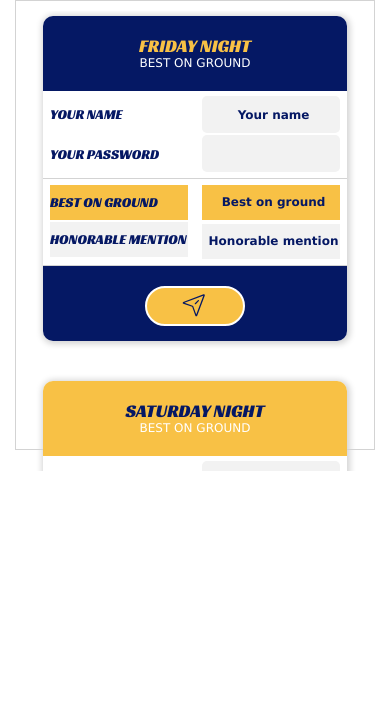
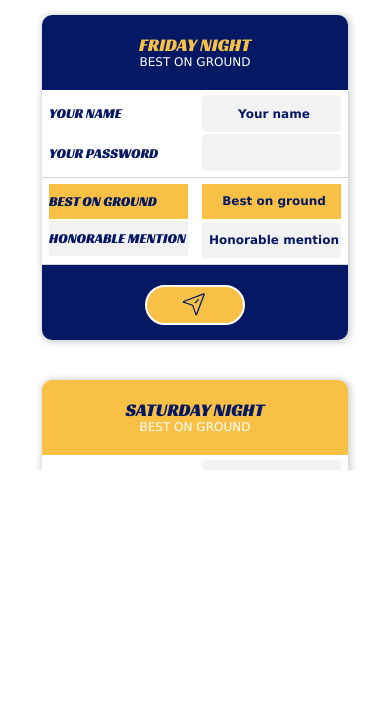
Before and after one commit to dmhburke/golfapp1devGIT, a Django app: page /login/entersocial/ in a window 390 px wide. Shown: the part 110-815 px from the top of the page. Run offline with Django 3.2, Linux system fonts and the light colour scheme; data that the repository does not hold is empty.

Commit message:
Minor CSS update to remove mobile background

```diff
--- a/catalog/static/css/styles.css
+++ b/catalog/static/css/styles.css
@@ -160,7 +160,6 @@ a:link {
 
 #bodyContentContainer {
   height: 450px;
-  border: 1px solid lightgrey;
   padding: 10px;
 }
 /* NOTE bodyContentContainer needs updating for media*/
```
